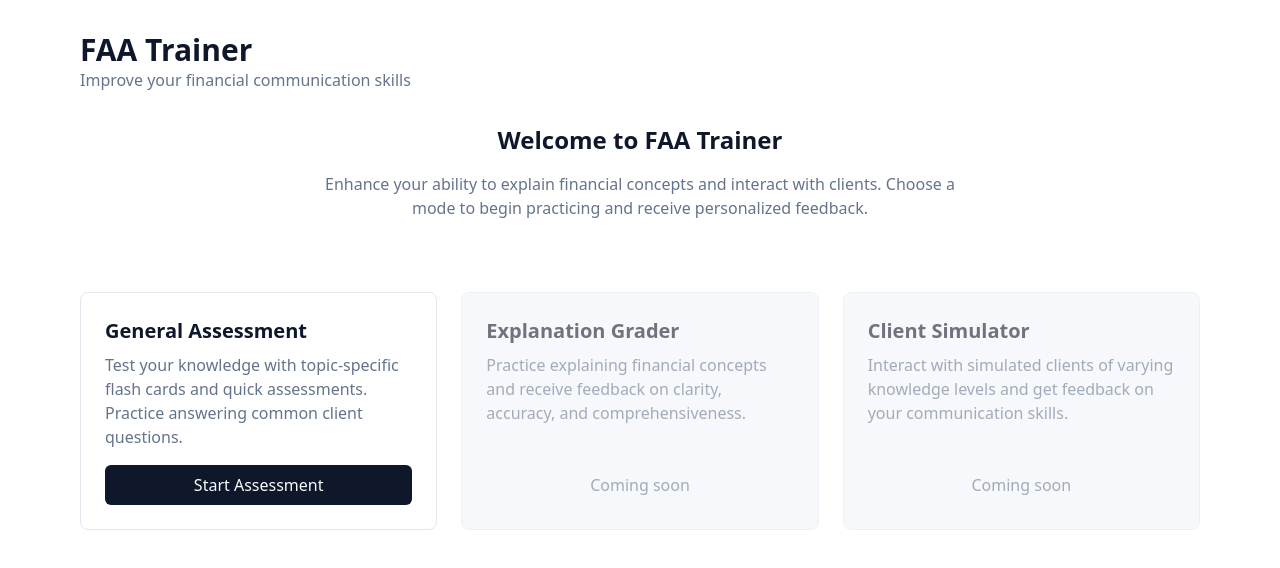
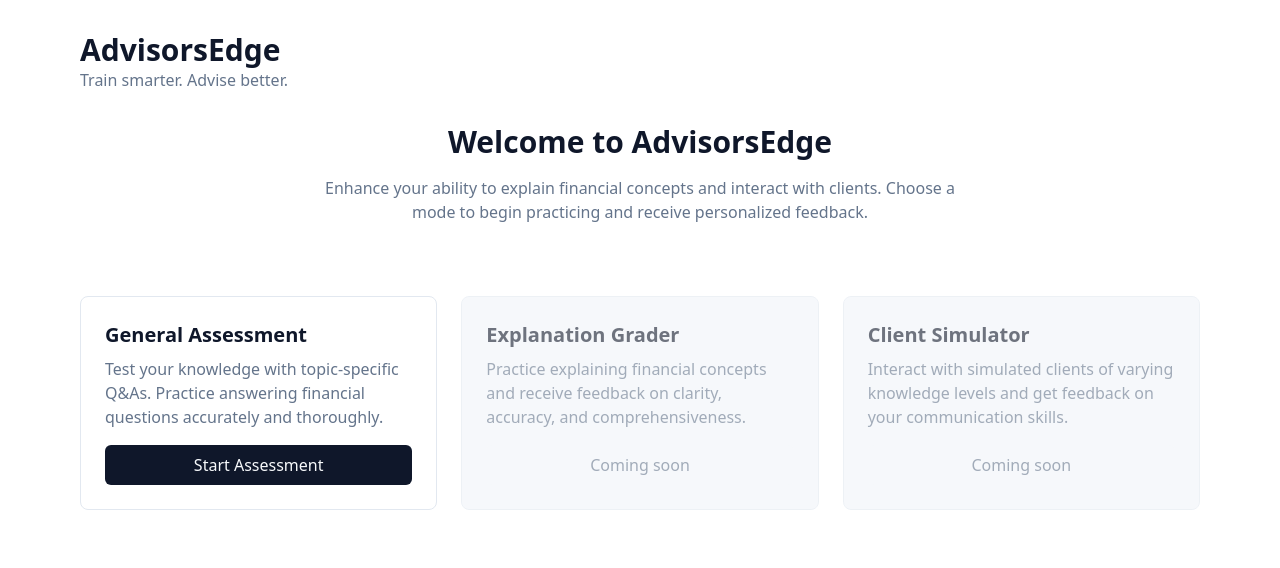
Before and after one commit to jonasmajauskas/advisors-edge, a React app: page / in a window 1280 px wide. Shown: the top 568 px of the page. Built offline with nearby package versions, Linux system fonts and the light colour scheme; the HTML template or start-up script is replaced by a standard one.

Commit message:
change name

```diff
--- a/src/App.tsx
+++ b/src/App.tsx
@@ -22,9 +22,9 @@ export function App() {
         {/* ✅ Conditionally show top nav */}
         {!isMobile && (
           <header className="mb-8">
-            <h1 className="text-3xl font-bold text-primary">FAA Trainer</h1>
+            <h1 className="text-3xl font-bold text-primary">AdvisorsEdge</h1>
             <p className="text-muted-foreground">
-              Improve your financial communication skills
+              Train smarter. Advise better.
             </p>
           </header>
         )}
--- a/src/components/Home.tsx
+++ b/src/components/Home.tsx
@@ -7,7 +7,7 @@ const Home: React.FC<HomeProps> = ({
 }) => {
   return <div className="flex flex-col items-center justify-center">
     <div className="max-w-2xl text-center mb-12">
-      <h2 className="text-2xl font-bold mb-4">Welcome to FAA Trainer</h2>
+      <h2 className="text-3xl font-bold mb-4">Welcome to AdvisorsEdge</h2>
       <p className="mb-6 text-muted-foreground">
         Enhance your ability to explain financial concepts and interact with
         clients. Choose a mode to begin practicing and receive personalized
@@ -18,8 +18,7 @@ const Home: React.FC<HomeProps> = ({
       <div onClick={() => onSelectMode('flashcard')} className="bg-card border rounded-lg p-6 hover:shadow-md transition-shadow cursor-pointer flex flex-col">
         <h3 className="text-xl font-semibold mb-2">General Assessment</h3>
         <p className="text-muted-foreground mb-4 flex-grow">
-          Test your knowledge with topic-specific flash cards and quick
-          assessments. Practice answering common client questions.
+          Test your knowledge with topic-specific Q&As. Practice answering financial questions accurately and thoroughly.
         </p>
         <button className="bg-primary text-primary-foreground py-2 px-4 rounded-md mt-auto">
           Start Assessment
```
